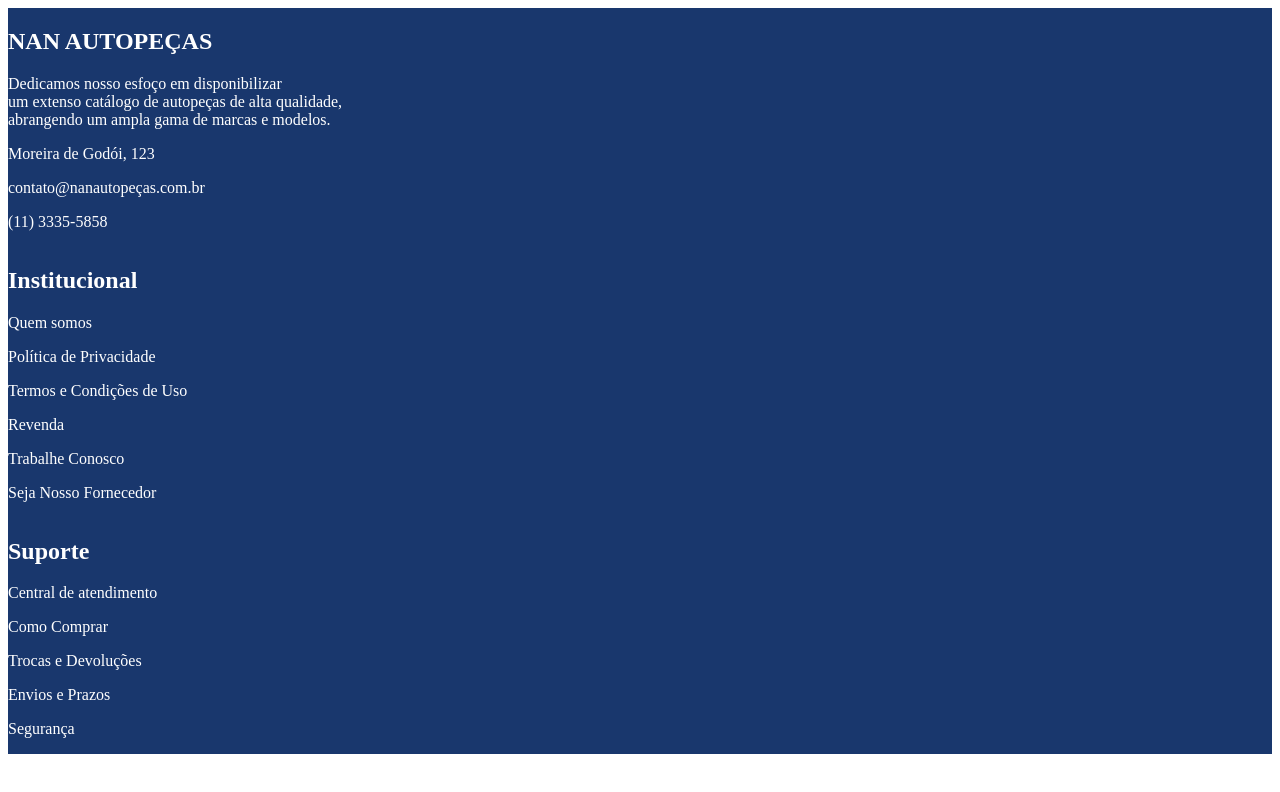
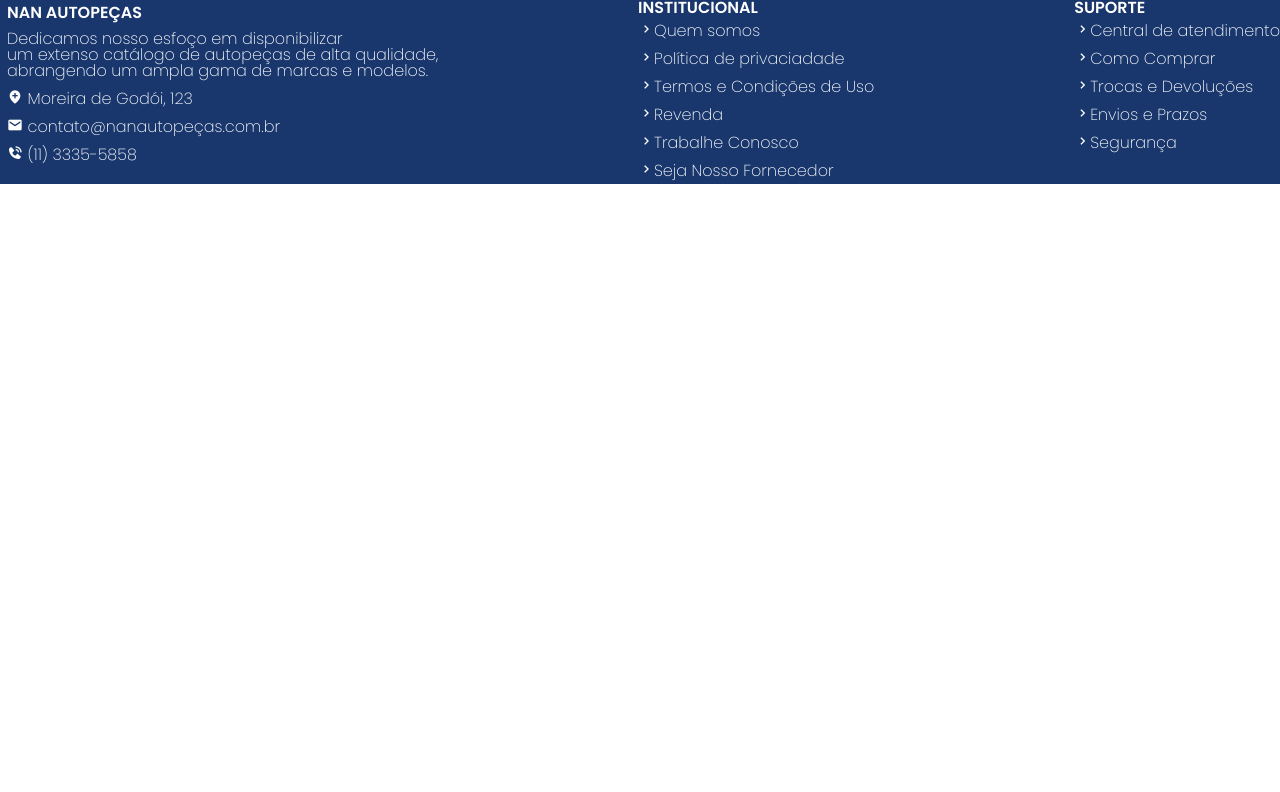
Before and after one commit to 2023-2S-SENAI-SP-FE/nan-projeto-curso, a plain HTML site: page footer.html in a window 1280 px wide. Drawn offline with nearby package versions, Linux system fonts and the light colour scheme.

Commit message:
footer css

```diff
--- a/footer.css
+++ b/footer.css
@@ -1,8 +1,22 @@
 .container {
-    display: grid;
+    display: flex;
     background-color: #19376D;
-    margin: auto;
+    justify-content: space-between;
 }
-.container h2,p {
+.container h2,p,li {
+    font-family:'Poppins', sans-serif; ;
     color: #fff;
+    font-size: 12pt;
 }
+.container h2 {
+    font-weight: 600;
+}
+.container p,li {
+    font-weight: 200;
+}
+.primeiracoluna {
+    padding-left: 7px;
+}
+.primeiracoluna h2, p, li{
+    padding: 5px 0px 5px 0px;
+}
--- a/footer.html
+++ b/footer.html
@@ -4,7 +4,12 @@
     <meta charset="UTF-8">
     <meta name="viewport" content="width=device-width, initial-scale=1.0">
     <title>Document</title>
+    <link rel="stylesheet" href="./reset.css">
     <link rel="stylesheet" href="./footer.css">
+    <link href='https://unpkg.com/boxicons@2.1.4/css/boxicons.min.css' rel='stylesheet'>
+    <link rel="preconnect" href="https://fonts.googleapis.com">
+    <link rel="preconnect" href="https://fonts.gstatic.com" crossorigin>
+    <link href="https://fonts.googleapis.com/css2?family=Poppins:ital,wght@0,100;0,200;0,300;0,400;0,500;0,600;1,100;1,200;1,300;1,400;1,500&display=swap" rel="stylesheet">
 </head>
 <body>
 </body>
@@ -15,27 +20,34 @@
             <p> Dedicamos nosso esfoço em disponibilizar<br>
                 um extenso catálogo de autopeças de alta qualidade,<br>
                 abrangendo um ampla gama de marcas e modelos.</p>
-                <p>Moreira de Godói, 123</p>
-                <p>contato@nanautopeças.com.br</p>
-                <p>(11) 3335-5858</p>
+                <p><i class='bx bxs-location-plus'></i>&nbspMoreira de Godói, 123 </p>
+                <p><i class='bx bxs-envelope'></i>&nbspcontato@nanautopeças.com.br</p>
+                <p><i class='bx bxs-phone-call'></i>&nbsp(11) 3335-5858</p>
         </div>
         <div class="segundacoluna">
-            <h2>Institucional</h2>
-            <p>Quem somos
-            </p>
-            <p>Política de Privacidade</p>
-            <p>Termos e Condições de Uso </p>
-            <p>Revenda</p>
-            <p>Trabalhe Conosco</p>
-            <p>Seja Nosso Fornecedor</p>
+            <h2>INSTITUCIONAL</h2>
+            <nav>
+                <ul>
+                    <li><a href=""></a><i class='bx bx-chevron-right'></i>Quem somos</li>
+                    <li><a href=""></a><i class='bx bx-chevron-right'></i>Política de privaciadade</li>
+                    <li><a href=""></a><i class='bx bx-chevron-right'></i>Termos e Condições de Uso</li>
+                    <li><a href=""></a><i class='bx bx-chevron-right'></i>Revenda</li>
+                    <li><a href=""></a><i class='bx bx-chevron-right'></i>Trabalhe Conosco</li>
+                    <li><a href=""></a><i class='bx bx-chevron-right'></i>Seja Nosso Fornecedor</li>
+                </ul>
+            </nav>
         </div>
         <div class="terceiracoluna">
-            <h2>Suporte</h2>
-            <p>Central de atendimento</p>
-            <p>Como Comprar</p>
-            <p>Trocas e Devoluções</p>
-            <p>Envios e Prazos</p>
-            <p>Segurança</p>
+            <h2>SUPORTE</h2>
+            <nav>
+                <ul>
+                    <li><a href=""></a><i class='bx bx-chevron-right'></i>Central de atendimento</li>
+                    <li><a href=""></a><i class='bx bx-chevron-right'></i>Como Comprar</li>
+                    <li><a href=""></a><i class='bx bx-chevron-right'></i>Trocas e Devoluções</li>
+                    <li><a href=""></a><i class='bx bx-chevron-right'></i>Envios e Prazos</li>
+                    <li><a href=""></a><i class='bx bx-chevron-right'></i>Segurança</li>
+                </ul>
+            </nav>
         </div>
     </div>
 </footer>
```
